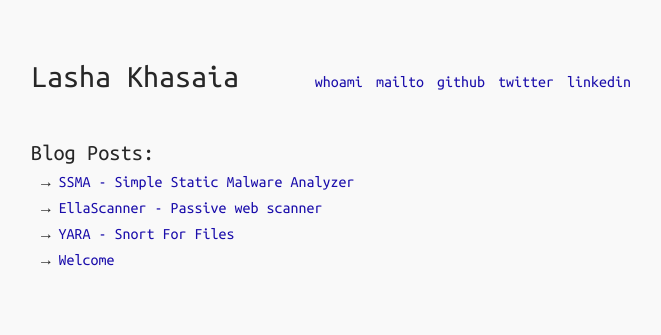
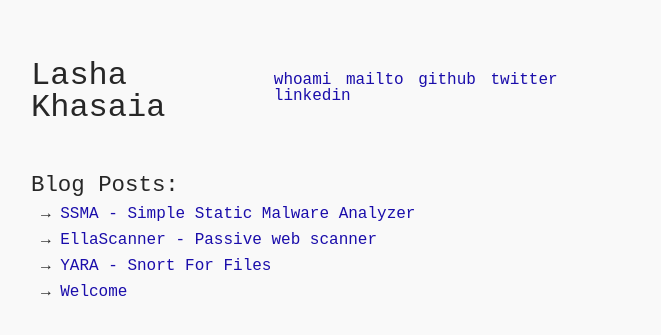
Before and after one commit to programdeveloper/secrary.github.io, a Jekyll site: the page built from index.html, in a window 1280 px wide. Shown: the top 335 px of the page, without its empty margins (309-970 px from the left). Built offline with Jekyll 4.4.1, drawn with Linux system fonts in a browser that asks for light colours.

Commit message:
Update default.html

```diff
--- a/_layouts/default.html
+++ b/_layouts/default.html
@@ -17,7 +17,6 @@
 
     <link rel="icon" href="/favicon.png">
     <link rel="stylesheet" type="text/css" href="/css/main.css">
-    <link href="https://fonts.googleapis.com/css?family=Ubuntu+Mono" rel="stylesheet">
 </head>
 
 <body>
```
